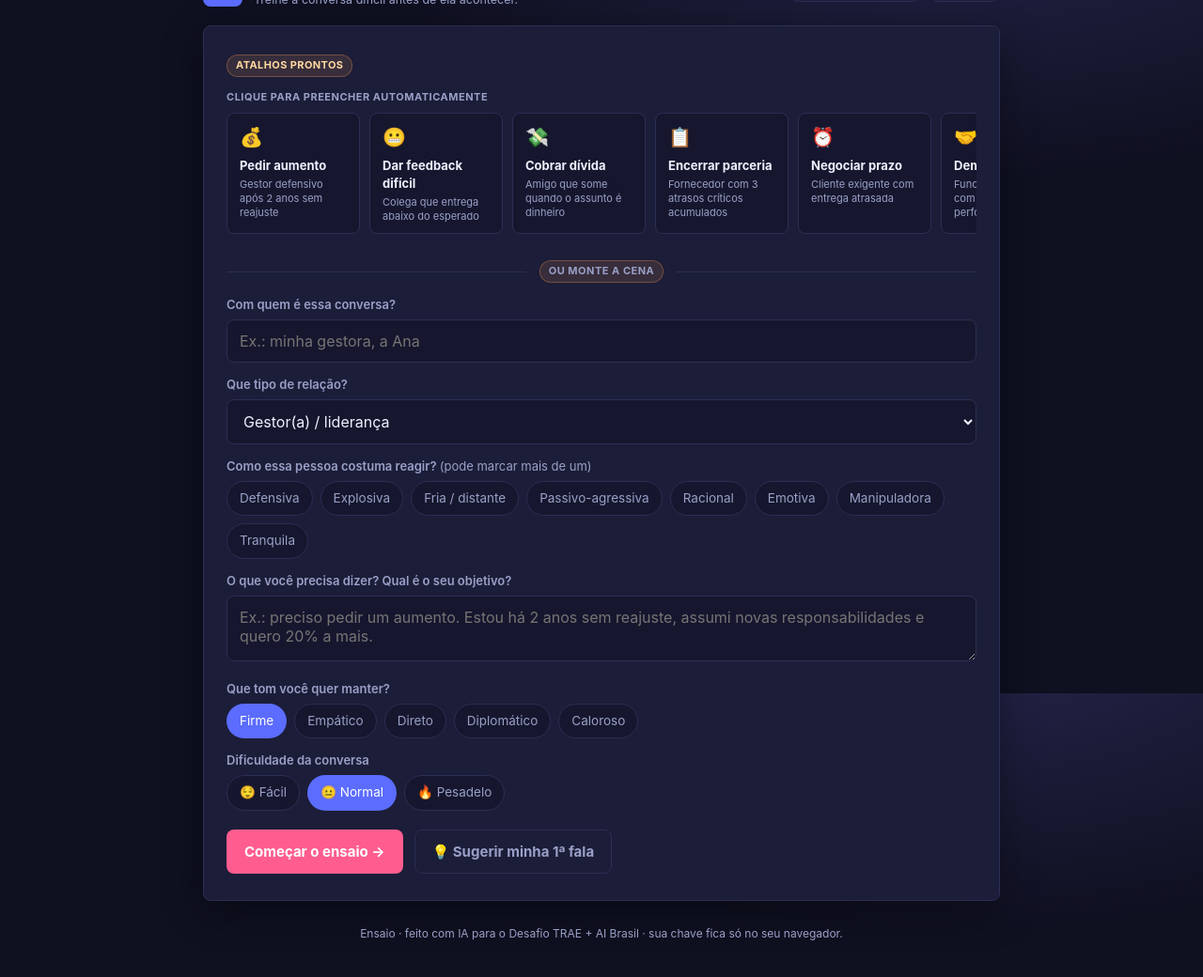
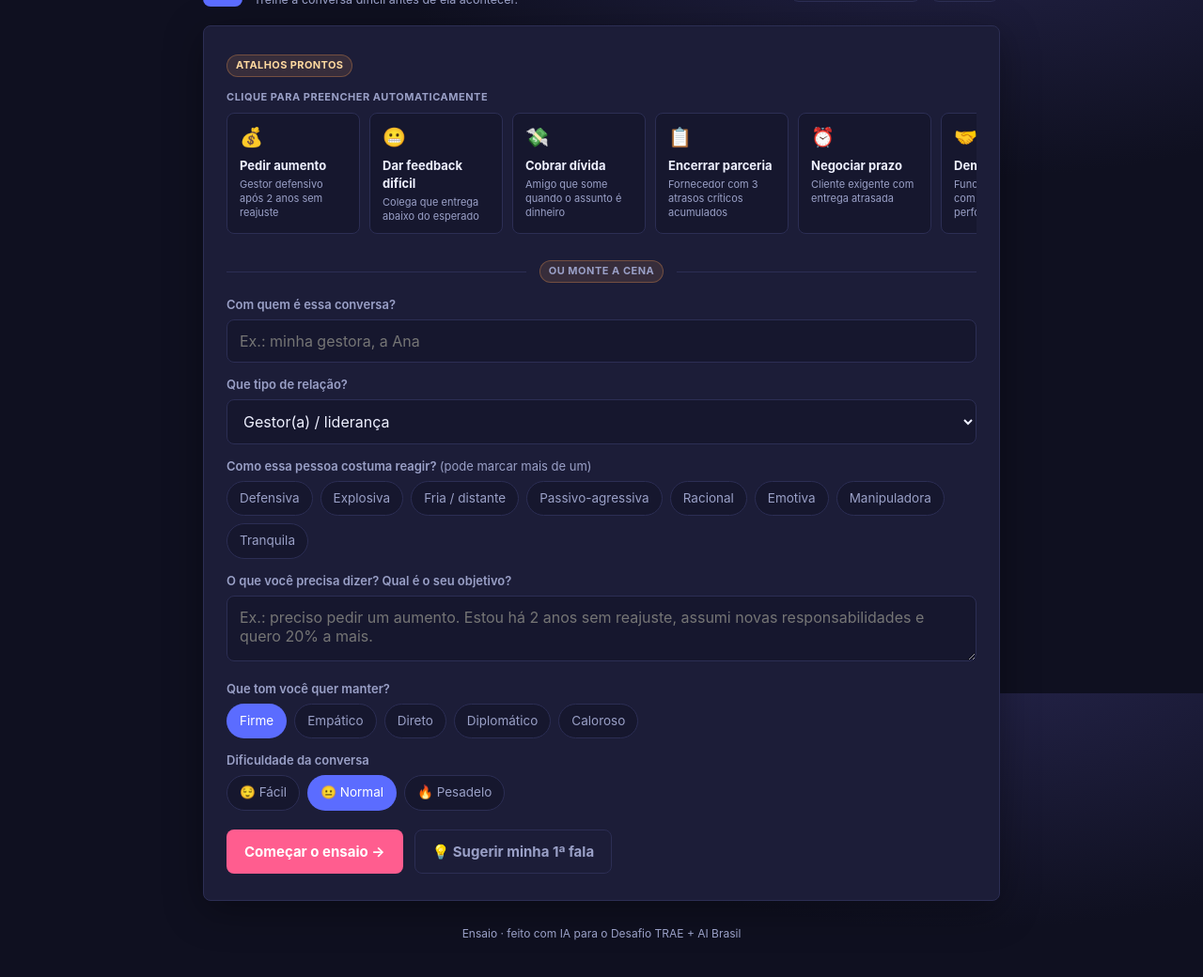
Before and after one commit to Gleica/ensaio, a plain HTML site: page index.html in a window 1280 px wide. Shown: the part 62-1102 px from the top of the page at 94% size. Drawn offline with Linux system fonts and the light colour scheme.

Commit message:
chore: remove aviso de chave no rodapé

```diff
--- a/index.html
+++ b/index.html
@@ -295,7 +295,7 @@
   </section>
 
   <footer>
-    Ensaio · feito com IA para o Desafio TRAE + AI Brasil · sua chave fica só no seu navegador.
+    Ensaio · feito com IA para o Desafio TRAE + AI Brasil
   </footer>
 </div>
 
```
